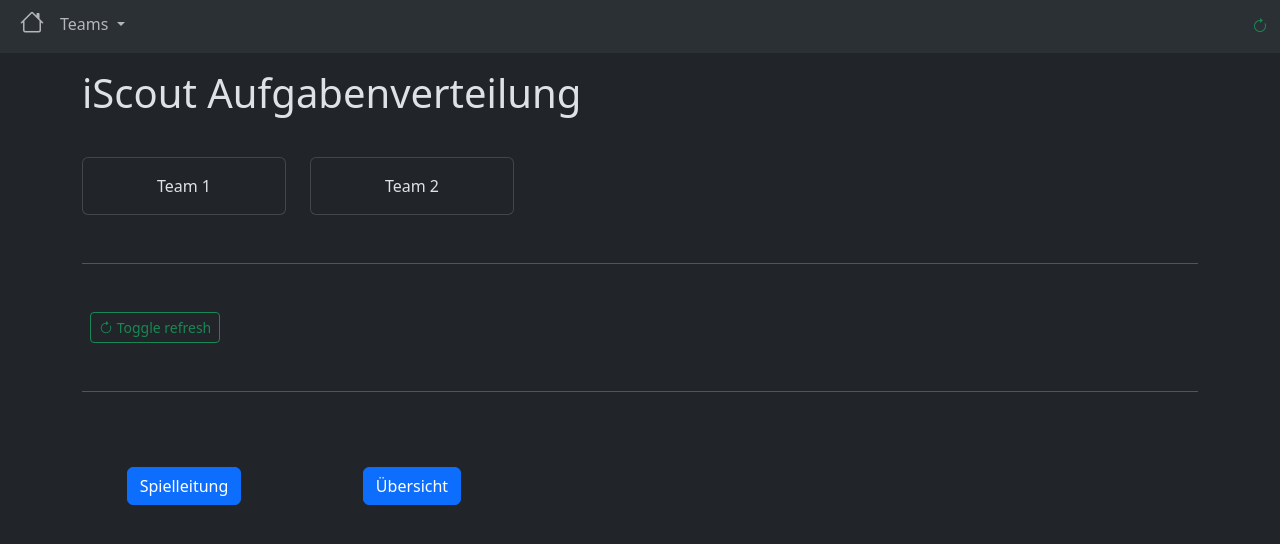
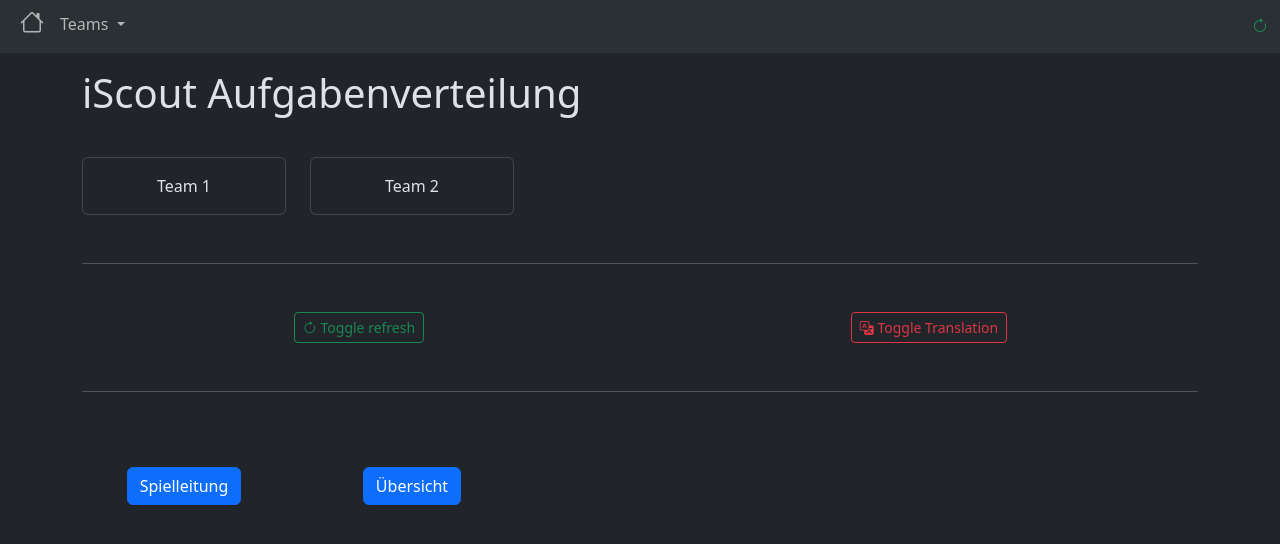
Before and after one commit to dpsg-beckum/iscout-task-dispatch, a Flask app: page / in a window 1280 px wide. Shown: the top 544 px of the page. Run offline with Flask 3, Linux system fonts and the light colour scheme; data comes from the database, SQL or seed files in the repository.

Commit message:
feat(translation): add toggle translation functionality with Google Translate integration

```diff
--- a/iscouttaskdispatch/site/__init__.py
+++ b/iscouttaskdispatch/site/__init__.py
@@ -27,6 +27,7 @@ def add_header(response):
 def inject_teams():
     session["refresh"] = session.get("refresh", True)
     session["refresh_interval"] = 20
+    session["translate"] = session.get("translate", False)
     data = {}
     data["teams"] = [t.to_dict() for t in Team.get_all()]
     return data
@@ -41,3 +42,9 @@ def index():
 def togglerefresh():
     session["refresh"] = not session.get("refresh", False)
     return redirect(url_for("site.index"))
+
+
+@site.route("/toggletranslate")
+def toggletranslate():
+    session["translate"] = not session.get("translate", False)
+    return redirect(url_for("site.index"))
--- a/iscouttaskdispatch/site/templates/base.html
+++ b/iscouttaskdispatch/site/templates/base.html
@@ -18,9 +18,54 @@
     <meta http-equiv="refresh" content="{{ session.get('refresh_interval') }}">
     {% endif %}
     {% block head %}{% endblock %}
+
+    {% if session.get('translate') %}
+    <script type="text/javascript">
+        function googleTranslateElementInit() {
+            new google.translate.TranslateElement(
+                { pageLanguage: 'en', includedLanguages: 'de', autoDisplay: true },
+                'google_translate_element'
+            );
+        }
+
+        function forceTranslateToGerman() {
+            var selectField = document.querySelector(".goog-te-combo");
+            if (selectField) {
+                selectField.value = "de";  // Set German as default
+                selectField.dispatchEvent(new Event('change')); // Trigger translation
+            }
+        }
+    </script>
+    <script type="text/javascript"
+        src="//translate.google.com/translate_a/element.js?cb=googleTranslateElementInit"></script>
+    {% endif %}
+
+    <!-- CSS to Hide the Google Translate Bar -->
+    <style>
+        /* Hide the Google Translate top bar */
+        .goog-te-banner-frame {
+            display: none !important;
+        }
+
+        body {
+            top: 0px !important;
+        }
+
+        /* Hide the Google Translate dropdown */
+        #google_translate_element {
+            display: none;
+        }
+
+        .skiptranslate {
+            display: none;
+        }
+    </style>
+
 </head>
 
 <body>
+
+    <div id="google_translate_element" style="display: none;"></div>
 
     {% block navbar %}
     <div class="navbar navbar-expand bg-body-tertiary py-1">
@@ -95,9 +140,16 @@
                 </div>
             </div>
             <div class="d-flex">
-                {% if session.get('refresh') %}
-                <i class="bi bi-arrow-clockwise text-success"></i>
-                {% endif %}
+                <div>
+                    {% if session.get('translate') %}
+                    <i class="bi bi-translate text-success"></i>
+                    {% endif %}
+                </div>
+                <div>
+                    {% if session.get('refresh') %}
+                    <i class="bi bi-arrow-clockwise text-success"></i>
+                    {% endif %}
+                </div>
             </div>
         </div>
     </div>
--- a/iscouttaskdispatch/site/templates/index.html
+++ b/iscouttaskdispatch/site/templates/index.html
@@ -23,7 +23,9 @@
 
     <hr class="my-5">
 
-    <a href="{{ url_for('site.togglerefresh') }}" class="btn  btn-sm ms-2
+    <div class="row text-center">
+        <div class="col">
+            <a href="{{ url_for('site.togglerefresh') }}" class="btn btn-sm ms-2
             {% if session.get('refresh') %}
             btn-outline-success
             {% else %}
@@ -31,6 +33,18 @@
             {% endif %}">
                 <i class="bi bi-arrow-clockwise"></i> Toggle refresh
             </a>
+        </div>
+        <div class="col">
+            <a href="{{ url_for('site.toggletranslate') }}" class="btn btn-sm ms-2
+            {% if session.get('translate') %}
+            btn-outline-success
+            {% else %}
+            btn-outline-danger
+            {% endif %}">
+                <i class="bi bi-translate"></i> Toggle Translation
+            </a>
+        </div>
+    </div>
 
     <hr class="my-5">
 
```
Lines whose indentation alone changed are shown as unchanged.
